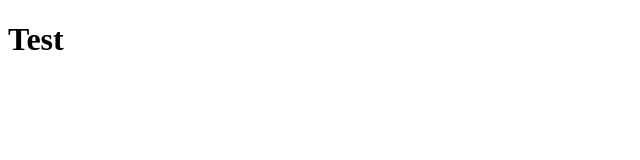
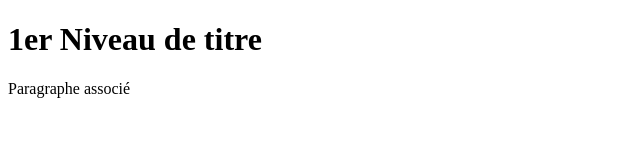
Before and after one commit to RamReb/coursera, a plain HTML site: page Module2_Solution/index.html in a window 1280 px wide. Shown: the whole page, without its empty margins (0-640 px from the left). Drawn offline with Linux system fonts and the light colour scheme.

Commit message:
Modification du fichier index.html

```diff
--- a/Module2_Solution/index.html
+++ b/Module2_Solution/index.html
@@ -6,6 +6,7 @@
 	<title>Module 2 Assignment Solution RamReb</title>
 </head>
 <body>
-	<h1>Test</h1>
+	<h1>1er Niveau de titre</h1>
+	<p>Paragraphe associé</p>
 </body>
 </html>
```
